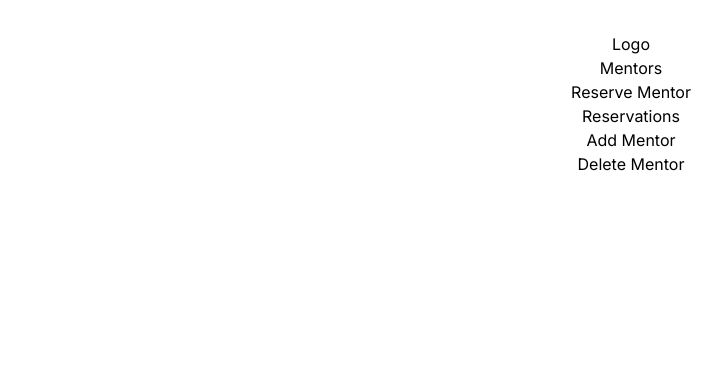
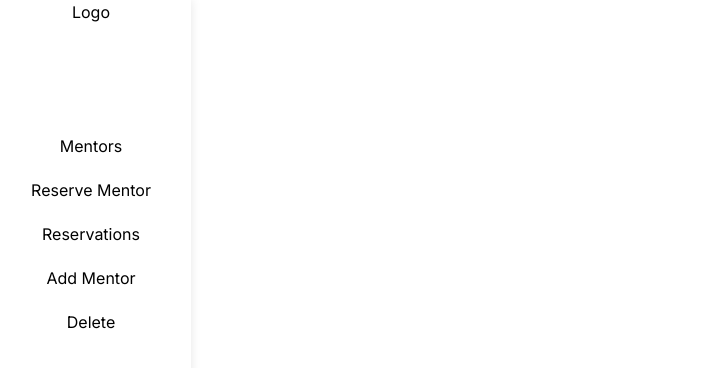
Before and after one commit to lily4178993/mentor_me_now_front_end, a React (Vite) app: page /mentors in a window 1280 px wide. Shown: the top 368 px of the page, without its empty margins (9-731 px from the left). Built offline with nearby package versions, Linux system fonts and the light colour scheme.

Commit message:
Update Navbar component & style it

```diff
--- a/src/components/NavBar.jsx
+++ b/src/components/NavBar.jsx
@@ -2,32 +2,32 @@ import { NavLink } from 'react-router-dom';
 import '../modules/NavBar.css';
 
 const NavBar = () => (
-  <nav className="">
+  <nav className="navbar">
     <div>Logo</div>
-    <ul>
+    <ul className="navbar_links">
       <li>
-        <NavLink to="/home" className={({ isActive }) => (isActive ? 'active-box' : '')}>
+        <NavLink to="/home" className={({ isActive }) => (isActive ? 'active_box' : '')}>
           Mentors
         </NavLink>
       </li>
       <li>
-        <NavLink to="/reserveMentor" className={({ isActive }) => (isActive ? 'active-box' : '')}>
+        <NavLink to="/reserveMentor" className={({ isActive }) => (isActive ? 'active_box' : '')}>
           Reserve Mentor
         </NavLink>
       </li>
       <li>
-        <NavLink to="/reservations" className={({ isActive }) => (isActive ? 'active-box' : '')}>
+        <NavLink to="/reservations" className={({ isActive }) => (isActive ? 'active_box' : '')}>
           Reservations
         </NavLink>
       </li>
       <li>
-        <NavLink to="/addMentor" className={({ isActive }) => (isActive ? 'active-box' : '')}>
+        <NavLink to="/addMentor" className={({ isActive }) => (isActive ? 'active_box' : '')}>
           Add Mentor
         </NavLink>
       </li>
       <li>
-        <NavLink to="/deleteMentor" className={({ isActive }) => (isActive ? 'active-box' : '')}>
-          Delete Mentor
+        <NavLink to="/delete" className={({ isActive }) => (isActive ? 'active_box' : '')}>
+          Delete
         </NavLink>
       </li>
     </ul>
--- a/src/modules/NavBar.css
+++ b/src/modules/NavBar.css
@@ -1,3 +1,22 @@
-.active-box {
-  text-decoration: underline;
+.navbar {
+  position: fixed;
+  top: 0;
+  left: 0;
+  height: 100vh;
+  width: 200px;
+  box-shadow: 0 0 10px 0 rgba(0, 0, 0, 0.1);
 }
+
+.navbar_links {
+  margin-top: 100px;
+}
+
+ul li {
+  padding: 10px;
+}
+
+.active_box {
+  padding: 10px;
+  background-color: #97bf0f;
+  color: #fff;
+}
```
